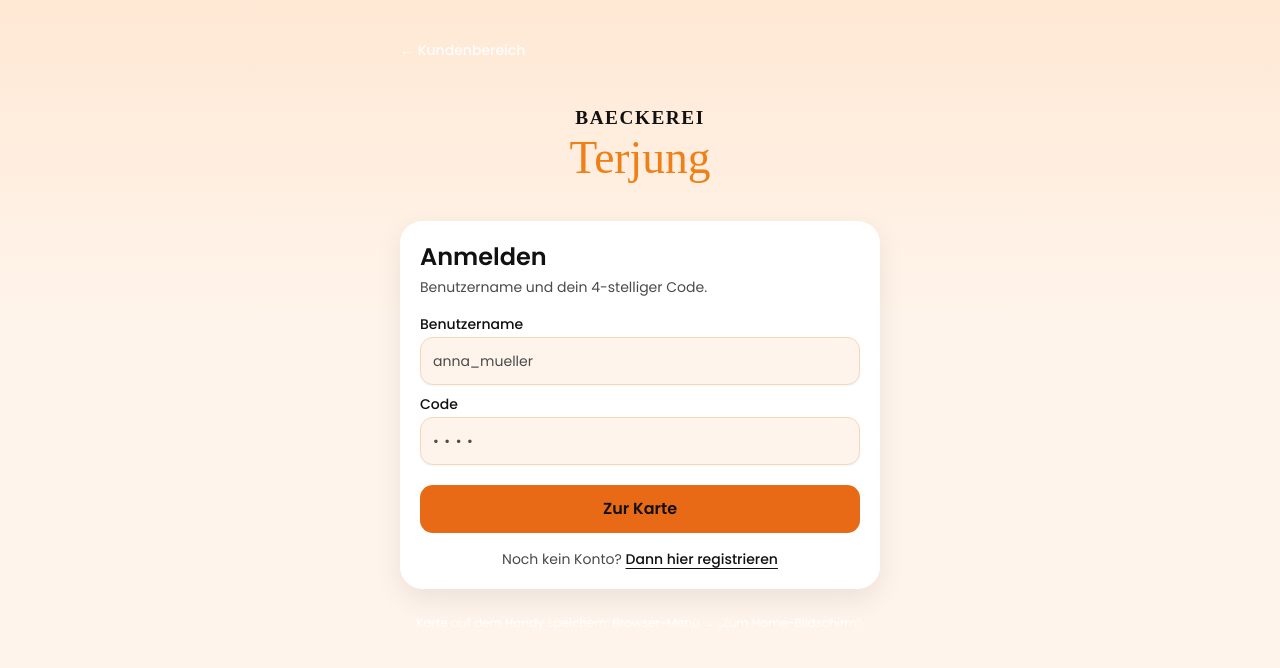
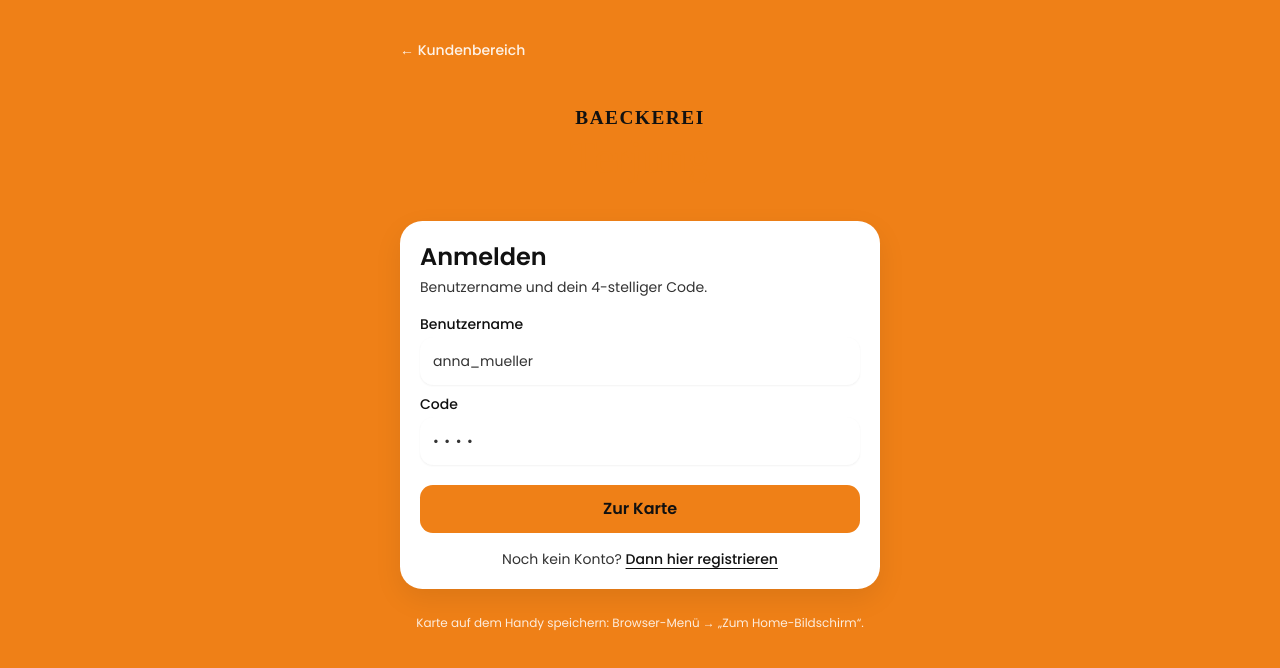
Before and after one commit to everads-main/cafe-terjung-stempelkarte, a Next.js app: page /login in a window 1280 px wide. Shown: the top 668 px of the page. Built offline with nearby package versions, Linux system fonts and the light colour scheme; no server answers.

Commit message:
Apply Terjung orange branding and docs for /kunden /theke

```diff
--- a/src/app/globals.css
+++ b/src/app/globals.css
@@ -39,14 +39,14 @@
   --color-popover: var(--popover);
   --color-card-foreground: var(--card-foreground);
   --color-card: var(--card);
-  --color-terjung: #e86a17;
-  --color-terjung-dark: #c4550f;
+  --color-terjung: #ef8017;
+  --color-terjung-dark: #d66f14;
   --color-ink: #111111;
-  --color-cream: #fff4eb;
+  --color-cream: #ffffff;
   --color-paper: #ffffff;
   --color-espresso: #111111;
-  --color-roast: #e86a17;
-  --color-caramel: #e86a17;
+  --color-roast: #ef8017;
+  --color-caramel: #ef8017;
   --color-forest: #1f7a45;
   --radius-sm: calc(var(--radius) * 0.6);
   --radius-md: calc(var(--radius) * 0.8);
@@ -58,38 +58,38 @@
 }
 
 :root {
-  --background: #fff4eb;
+  --background: #ef8017;
   --foreground: #111111;
   --card: #ffffff;
   --card-foreground: #111111;
   --popover: #ffffff;
   --popover-foreground: #111111;
-  --primary: #e86a17;
+  --primary: #ef8017;
   --primary-foreground: #111111;
-  --secondary: #ffe0c8;
+  --secondary: #ffffff;
   --secondary-foreground: #111111;
-  --muted: #ffe8d6;
-  --muted-foreground: #4a4a4a;
-  --accent: #e86a17;
+  --muted: #f5f5f5;
+  --muted-foreground: #333333;
+  --accent: #ef8017;
   --accent-foreground: #111111;
   --destructive: #b42318;
-  --border: #f0c9a8;
-  --input: #f5d7bc;
-  --ring: #e86a17;
-  --chart-1: #e86a17;
+  --border: #e0e0e0;
+  --input: #ffffff;
+  --ring: #111111;
+  --chart-1: #ef8017;
   --chart-2: #111111;
   --chart-3: #1f7a45;
-  --chart-4: #c4550f;
-  --chart-5: #ffe0c8;
+  --chart-4: #d66f14;
+  --chart-5: #f0f0f0;
   --radius: 1rem;
   --sidebar: #ffffff;
   --sidebar-foreground: #111111;
-  --sidebar-primary: #e86a17;
+  --sidebar-primary: #ef8017;
   --sidebar-primary-foreground: #111111;
-  --sidebar-accent: #ffe0c8;
+  --sidebar-accent: #f5f5f5;
   --sidebar-accent-foreground: #111111;
-  --sidebar-border: #f0c9a8;
-  --sidebar-ring: #e86a17;
+  --sidebar-border: #e0e0e0;
+  --sidebar-ring: #111111;
 }
 
 @layer base {
@@ -98,7 +98,9 @@
   }
   body {
     @apply bg-background text-foreground;
-    background-image: linear-gradient(180deg, #ffe8d4 0%, #fff4eb 40%, #fff4eb 100%);
+  }
+  .auth-screen {
+    @apply min-h-full bg-[#ef8017];
   }
   html {
     @apply font-sans;
@@ -113,20 +115,12 @@
 }
 
 @keyframes stamp-pop {
-  0% {
-    transform: scale(1);
-  }
-  40% {
-    transform: scale(1.03);
-  }
-  100% {
-    transform: scale(1);
-  }
+  0% { transform: scale(1); }
+  40% { transform: scale(1.03); }
+  100% { transform: scale(1); }
 }
 
-.stamp-flash {
-  animation: stamp-pop 0.6s ease-out;
-}
+.stamp-flash { animation: stamp-pop 0.6s ease-out; }
 
 .paper-card {
   background: #ffffff;
@@ -134,18 +128,14 @@
 }
 
 .terjung-panel {
-  background: #e86a17;
+  background: #ef8017;
   color: #111111;
 }
 
 @media print {
-  body * {
-    visibility: hidden;
-  }
+  body * { visibility: hidden; }
   #print-area,
-  #print-area * {
-    visibility: visible;
-  }
+  #print-area * { visibility: visible; }
   #print-area {
     position: absolute;
     left: 0;
--- a/src/app/layout.tsx
+++ b/src/app/layout.tsx
@@ -14,7 +14,7 @@ const poppins = Poppins({
 
 export const metadata: Metadata = {
   title: "Terjung Karte",
-  description: "Stempelkarte von Café Terjung – zehn Tassen, der nächste ist frei.",
+  description: "Stempelkarte von Bäckerei Terjung – zehn Tassen, der nächste ist frei.",
   applicationName: "Terjung Karte",
   manifest: "/manifest.webmanifest",
   appleWebApp: {
@@ -25,7 +25,7 @@ export const metadata: Metadata = {
 };
 
 export const viewport: Viewport = {
-  themeColor: "#E86A17",
+  themeColor: "#ef8017",
   width: "device-width",
   initialScale: 1,
   maximumScale: 1,
--- a/src/app/wie/page.tsx
+++ b/src/app/wie/page.tsx
@@ -28,7 +28,7 @@ export default function HowPage() {
           vier Tassen in einem Rutsch. Höchstens acht am Tag, falls irgendwo etwas
           schiefgeht.
         </p>
-        <Link href="/" className="inline-block text-caramel underline-offset-4 hover:underline">
+        <Link href="/kunden" className="inline-block text-terjung underline-offset-4 hover:underline">
           Zur App
         </Link>
       </article>
--- a/src/components/site-header.tsx
+++ b/src/components/site-header.tsx
@@ -1,41 +1,22 @@
 import Link from "next/link";
 
+import { TerjungLogo } from "@/components/terjung-logo";
+
 export function SiteHeader({
-  eyebrow = "Café Terjung · Lüdinghausen",
   compact = false,
+  homeHref = "/kunden",
 }: {
-  eyebrow?: string;
   compact?: boolean;
+  homeHref?: string;
 }) {
   return (
     <header className="flex items-center justify-between gap-3">
-      <Link href="/" className="min-w-0">
-        <p className="text-xs font-medium tracking-[0.18em] text-caramel uppercase">
-          {eyebrow}
-        </p>
+      <Link href={homeHref} className="min-w-0 block">
+        <TerjungLogo className="max-w-[200px]" />
         {!compact ? (
-          <h1 className="font-display mt-1 text-2xl leading-none text-espresso">
-            Stempelkarte
-          </h1>
+          <p className="mt-2 text-sm font-medium text-muted-foreground">Stempelkarte</p>
         ) : null}
       </Link>
-      <div className="size-11 shrink-0 rounded-full bg-roast text-primary-foreground shadow-sm">
-        <svg viewBox="0 0 48 48" className="size-full p-2" aria-hidden>
-          <path
-            d="M14 18h16c3.8 0 6 2.4 6 5.4 0 2.6-1.7 4.8-4.2 5.4v.4c0 5.2-4 8.8-9.8 8.8S12 34.4 12 29.2v-.2C10.2 28 9 26 9 23.6 9 20.4 11.2 18 14 18Z"
-            fill="currentColor"
-            opacity="0.92"
-          />
-          <path
-            d="M18 14c.6-2 1.8-3.4 3.6-3.8M24 13.4c.4-1.8 1.6-3 3.4-3.4"
-            fill="none"
-            stroke="currentColor"
-            strokeWidth="1.8"
-            strokeLinecap="round"
-            opacity="0.7"
-          />
-        </svg>
-      </div>
     </header>
   );
 }
```
Also changed, not shown: public/icon.svg, 1 other file (tests, documents, lock files or other folders).
